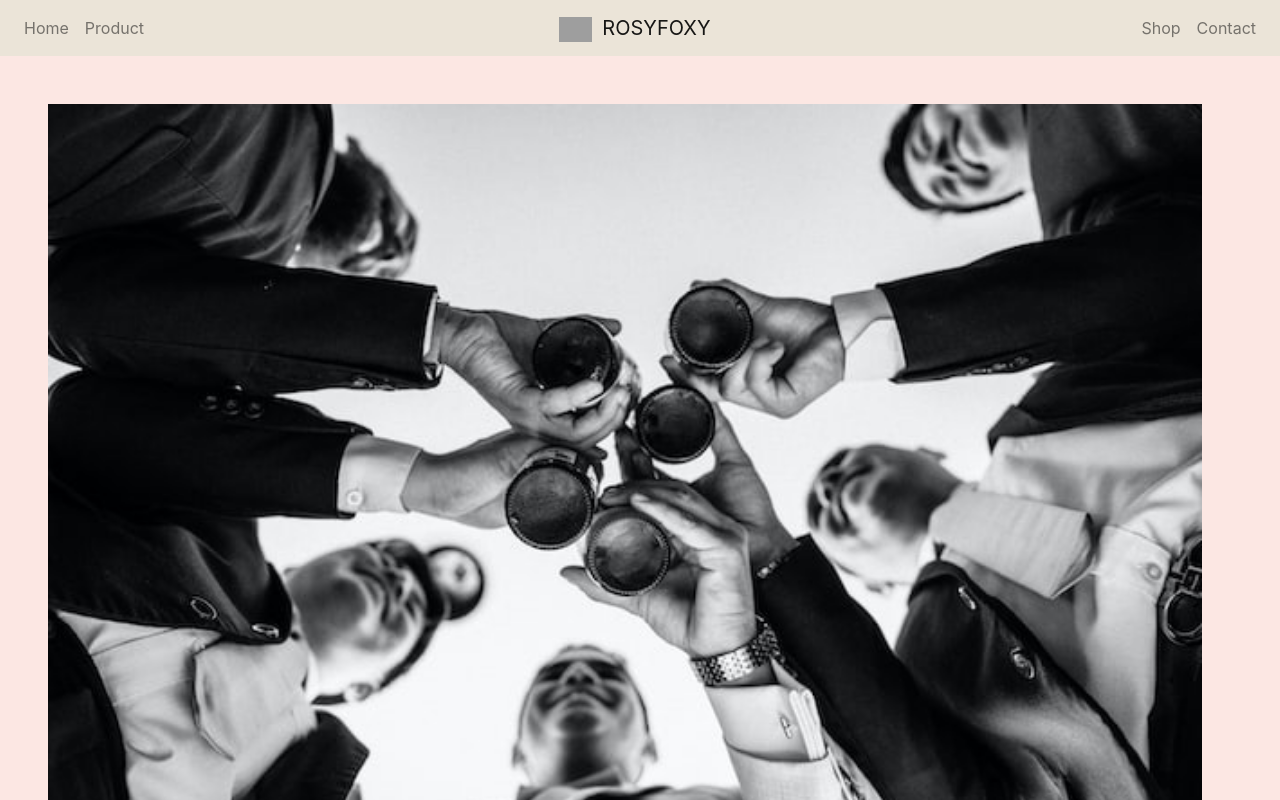
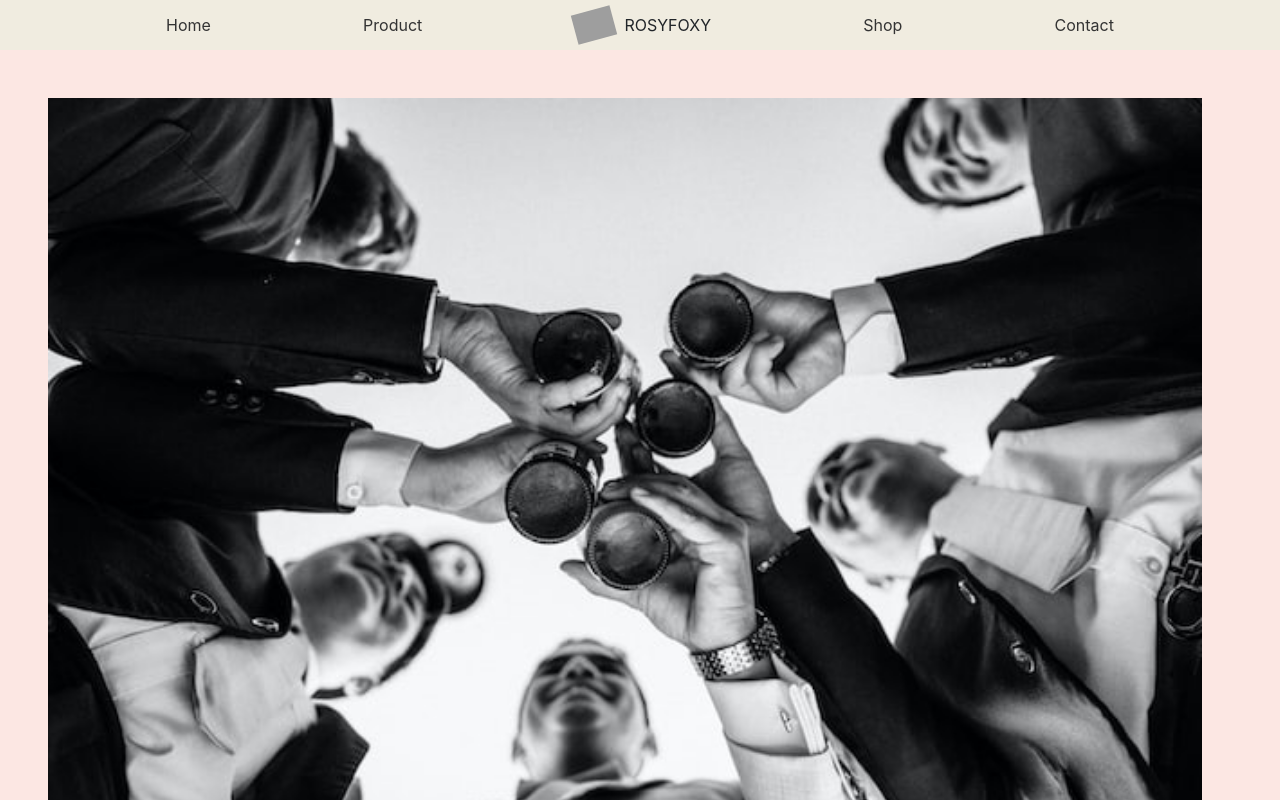
Before and after one commit to huiyan1996/roxyfe, a Nuxt app: page / in a window 1280 px wide. Shown: the top 800 px of the page. Built offline with nearby package versions, Linux system fonts and the light colour scheme; grey boxes are pictures that could not be loaded.

Commit message:
redo menu

```diff
--- a/assets/css/style.css
+++ b/assets/css/style.css
@@ -9,8 +9,114 @@
   --defaultGrey: #e6e6e6;
   --grey: #ccc;
   --darkGrey: #666;
+  --bg: #f0ece0;
 }
 
 body {
-    background-color: var(--grey);
+  background-color: var(--bg);
 }
+
+.mobileView {
+  display: none;
+}
+.pcView {
+  display: inline-block;
+}
+
+/* Navbar */
+.logo img {
+  width: 40px;
+  margin-right: 10px;
+  transform: rotate(-15deg);
+  animation: rotate 1s linear alternate infinite;
+}
+
+.logo img, .logo span {
+  display: inline-block;
+  vertical-align: middle;
+}
+
+.navbar {
+  display: flex;
+  align-items: center;
+  padding: 10px 20px;
+  position: relative;
+  z-index: 5;
+}
+
+.menu {
+  display: flex;
+  justify-content: space-around;
+  align-items: center;
+  width: 100%;
+}
+
+.menu .menuItem,
+.menuIco,
+.menu .menuItem:focus,
+.menuIco:focus {
+  color: var(--black);
+}
+
+.mobileView {
+  display: none;
+}
+.pcView {
+  display: inline-block;
+}
+
+@media only screen and (max-width: 768px) {
+  .mobileView {
+    display: inline-block;
+  }
+  .pcView {
+    display: none;
+  }
+
+  .logo {
+    position: relative;
+    z-index: 3;
+  }
+
+  .overlay {
+    position: fixed;
+    background-color: rgba(0,0,0,.5);
+    top: 0;
+    right: 0;
+    bottom: 0;
+    left: 0;
+  }
+
+  .menu {
+    position: fixed;
+    left: -220px;
+    top: 0;
+    bottom: 0;
+    width: 220px;
+    flex-flow: column;
+    z-index: 2;
+    background-color: var(--bg);
+    justify-content: flex-start;
+    padding-top: 80px;
+    transition: left .4s linear;
+  }
+
+  .menu.open {
+    box-shadow: 0 0 15px -11px #000;
+    left: 0;
+  }
+
+  .menu .menuItem {
+    margin-bottom: 20px;
+  }
+}
+
+@keyframes rotate {
+  from {
+    transform: rotate(-15deg);
+  }
+
+  to {
+    transform: rotate(15deg);
+  }
+}
--- a/components/Header.vue
+++ b/components/Header.vue
@@ -1,6 +1,23 @@
 <template>
   <div class="container-fluid">
-    <b-navbar toggleable class="navbar-bg navbar-mobile">
+    <div class="container navbar">
+      <div class="logo mobileView"><img src="~/assets/images/rose.png" alt="Logo"><span>ROSYFOXY</span></div>
+
+      <a href="javascript:;" class="menuIco mobileView" @click="expanded=!expanded">
+        <b-icon v-if="expanded" icon="x-lg"></b-icon>
+        <b-icon v-else icon="list"></b-icon>
+      </a>
+
+      <div class="overlay" v-if="expanded" @click="expanded=false"></div>
+      <div class="menu" :class="{open: expanded}">
+        <a href="#" class="menuItem">Home</a>
+        <a href="#" class="menuItem">Product</a>
+        <div class="logo pcView"><img src="~/assets/images/rose.png" alt="Logo"><span>ROSYFOXY</span></div>
+        <a href="#" class="menuItem">Shop</a>
+        <a href="#" class="menuItem">Contact</a>
+      </div>
+    </div>
+    <!-- <b-navbar toggleable class="navbar-bg navbar-mobile">
       <b-navbar-brand class="navbar-logo" href="#"><img src="~/assets/images/rose.png" alt="Logo"><span>ROSYFOXY</span></b-navbar-brand>
 
       <b-navbar-toggle target="navbar-toggle-collapse">
@@ -33,47 +50,55 @@
           <b-nav-item href="#">Shop</b-nav-item>
           <b-nav-item href="#">Contact</b-nav-item>
         </b-navbar-nav>
-  </b-navbar>
+  </b-navbar> -->
   </div>
 </template>
 
 <script>
+export default {
+  name: "Header",
+  data() {
+    return {
+      expanded: false,
+    }
+  },
+}
 </script>
 
 <style lang="scss" scoped>
-.navbar-mobile {
-  display: none;
-}
-.navbar-web {
-  display: flex;
-}
+// .navbar-mobile {
+//   display: none;
+// }
+// .navbar-web {
+//   display: flex;
+// }
 
-.navbar-bg {
-    background: #EBE4D8;
-}
+// .navbar-bg {
+//     background: #EBE4D8;
+// }
 
-.navbar-logo {
-    height: 40px;
-    img {
-        height: 25px;
-        object-fit: contain;
-        margin-right: 10px;
-    }
-    span {
-        padding-top: 5px;
-    }
-}
+// .navbar-logo {
+//     height: 40px;
+//     img {
+//         height: 25px;
+//         object-fit: contain;
+//         margin-right: 10px;
+//     }
+//     span {
+//         padding-top: 5px;
+//     }
+// }
 
-.navbar-light .navbar-toggler {
-  border: none;
-}
+// .navbar-light .navbar-toggler {
+//   border: none;
+// }
 
-@media only screen and (max-width: 768px) {
-  .navbar-mobile {
-    display: flex;
-  }
-  .navbar-web {
-    display: none;
-  }
-}
+// @media only screen and (max-width: 768px) {
+//   .navbar-mobile {
+//     display: flex;
+//   }
+//   .navbar-web {
+//     display: none;
+//   }
+// }
 </style>
```
Lines whose indentation alone changed are shown as unchanged.
